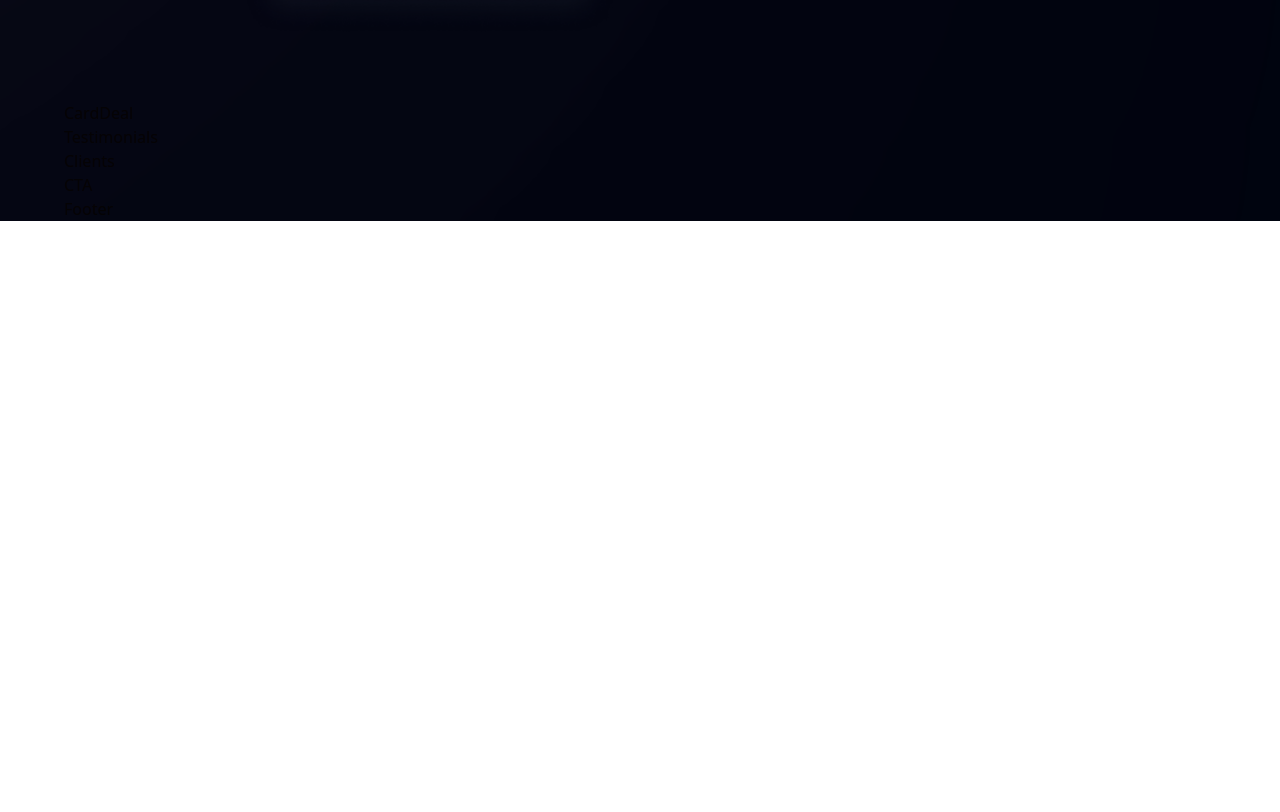
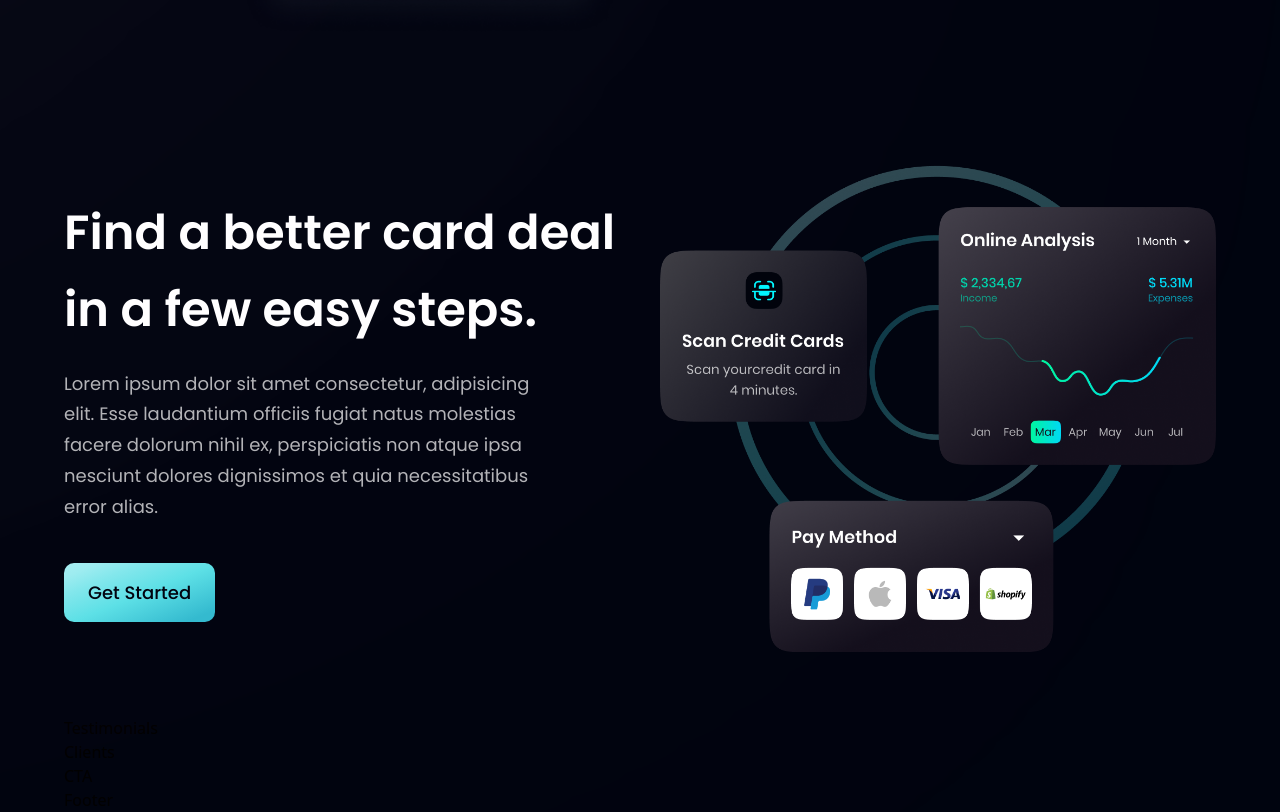
Before and after one commit to Jack-Camo/js-mastery-modern-react-website, a React (Vite) app: page / in a window 1280 px wide. Shown: the part 2071-2883 px from the top of the page. Before the commit the page ends 2292 px from the top, so only its background shows below. Built offline with nearby package versions, Linux system fonts and the light colour scheme.

Commit message:
feat: create CardDeal component
- minor styling change to button

```diff
--- a/src/components/Button.jsx
+++ b/src/components/Button.jsx
@@ -2,7 +2,7 @@
 
 const Button = ({ styles }) => {
   return (
-    <button type="button" className={`py-4 px-6 bg-blue-gradient font-poppins font-medium text-[18px] text-primary outline-none ${styles}`}>
+    <button type="button" className={`py-4 px-6 bg-blue-gradient font-poppins font-medium text-[18px] text-primary outline-none ${styles} rounded-[10px]`}>
       Get Started
     </button>
   )
--- a/src/components/CardDeal.jsx
+++ b/src/components/CardDeal.jsx
@@ -1,8 +1,23 @@
-import React from 'react'
+import { card } from '../assets';
+import styles, { layout } from '../style';
+import Button from './Button';
 
 const CardDeal = () => {
   return (
-    <div>CardDeal</div>
+    <section className={layout.section}>
+      <div className={layout.sectionInfo}>
+        <h2 className={styles.heading2}>Find a better card deal <br className='sm:block hidden' /> in a few easy steps.</h2>
+        <p className={`${styles.paragraph} max-w-[470px] mt-5`}>
+          Lorem ipsum dolor sit amet consectetur, adipisicing elit. Esse laudantium officiis fugiat natus molestias facere dolorum nihil ex, perspiciatis non atque ipsa nesciunt dolores dignissimos et quia necessitatibus error alias.
+        </p>
+
+        <Button styles="mt-10" />
+      </div>
+
+      <div className={layout.sectionImg}>
+        <img src={card} alt='card' className='w-[100%] h-[100%]' />
+      </div>
+    </section>
   )
 }
 
```
